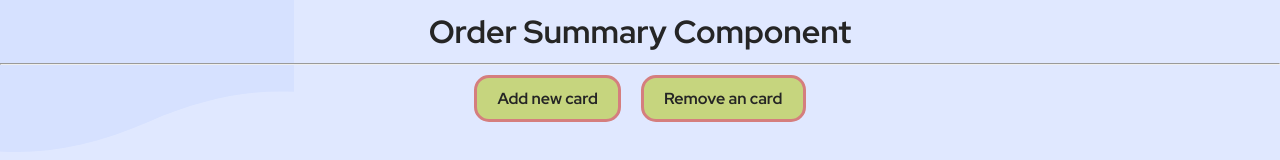
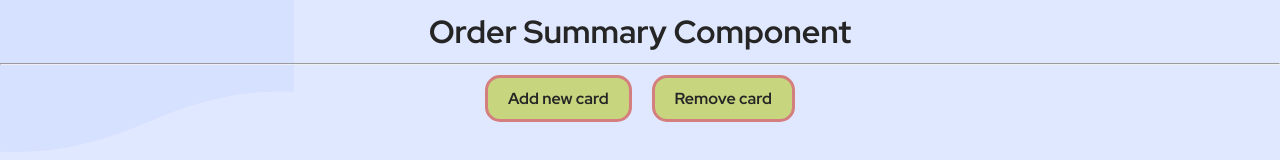
Before and after one commit to pxnditxyr/order-sumary-card-component, a plain HTML site: page index.html in a window 1280 px wide. Drawn offline with Linux system fonts and the light colour scheme.

Commit message:
style[src]: Changed text Remove Button

```diff
--- a/index.html
+++ b/index.html
@@ -19,7 +19,7 @@
         <main>
             <article class="action-buttons">
                 <button id="add-card-button"> Add new card </button>
-                <button id="remove-card-button"> Remove an card </button>
+                <button id="remove-card-button"> Remove card </button>
             </article>
             <div id="gallery"></div>
         </main>
```
